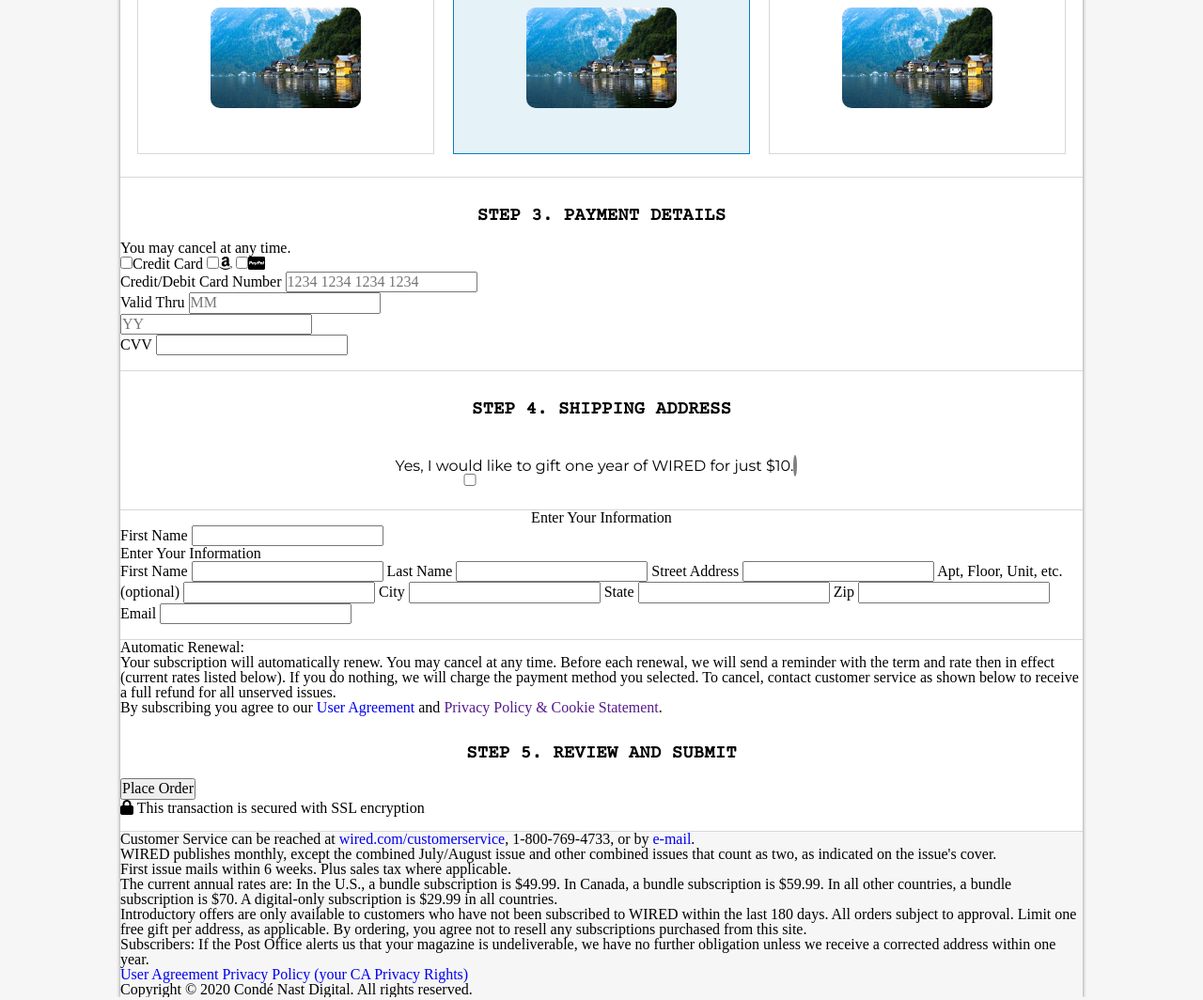
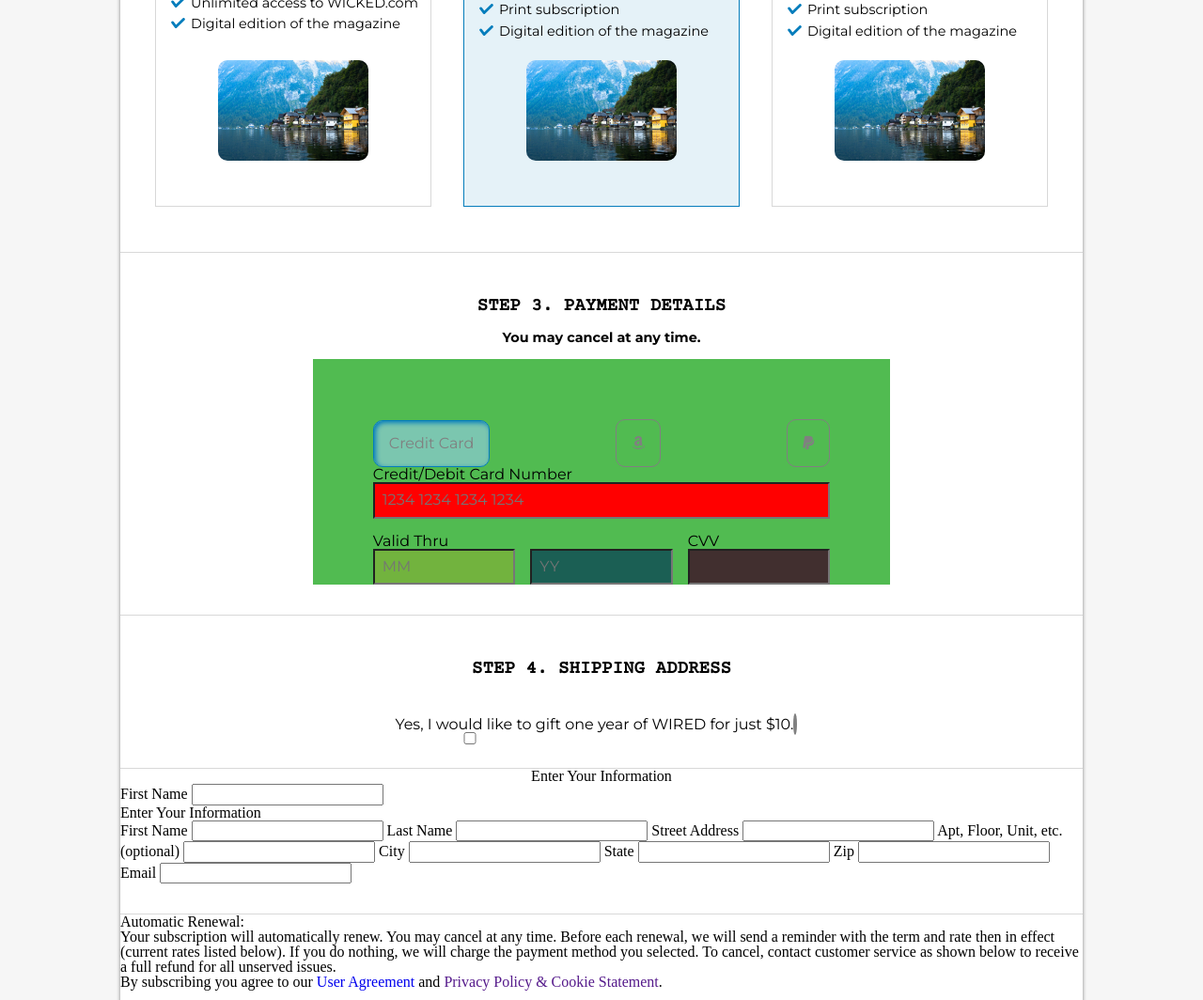
Before and after one commit to jseguraweb/wired-clone, a website: page form.html in a window 1280 px wide. Shown: the part 848-1912 px from the top of the page at 94% size. Drawn offline with nearby package versions, Linux system fonts and the light colour scheme.

Commit message:
improve step3: payment details

```diff
--- a/form.html
+++ b/form.html
@@ -149,38 +149,49 @@
                     </div>
                 </fieldset>
             </div>
-            <div class="step">
-                <fieldset id="payment">
+            <div class="step" id="payment">
+                <fieldset>
                     <legend>
                         <h3>Step 3. Payment details</h3>
                     </legend>
-                    <span>You may cancel at any time.</p>
-                        <div class="payments-wrapper">
-                            <label for="cc">
-                                <input type="checkbox" id="cc" name="cc" value="Credit Card">Credit Card
+                    <p class="cancel">You may cancel at any time.</p>
+                    <div class="wrapper-payments">
+                        <div class="wrapper-buttons">
+                            <label id="cc-button" for="cc">
+                                <div class="credit-debit pay-button rounded-border pressed-button">
+                                    <input type="radio" id="cc" name="payment" value="Credit Card">
+                                    <span>Credit
+                                        Card</span>
+                                </div>
                             </label>
-                            <label for="amazon-pay">
-                                <input type="checkbox" id="amazon-pay" name="amazon-pay" value="amazon-pay"><i
-                                    class="fab fa-amazon"></i>
+
+                            <label id="amazon-button" for="amazon-pay">
+                                <div class="amazon pay-button rounded-border">
+                                    <input type="radio" id="amazon-pay" name="payment" value="amazon-pay">
+                                    <span><i class="fab fa-amazon"></i></span>
+                                </div>
                             </label>
-                            <label for="paypal">
-                                <input type="checkbox" id="paypal" name="paypal" value="PayPal"><i
-                                    class="fab fa-cc-paypal"></i>
+
+                            <label id="paypal-button" for="paypal">
+                                <div class="pp pay-button rounded-border">
+                                    <input type="radio" id="paypal" name="payment" value="PayPal">
+                                    <span><i class="fab fa-paypal"></i></span>
+                                </div>
                             </label>
                         </div>
-                        <div class="payment-options">
-                            <div class="option-cc">
-                                <label for="credit-debit-card">Credit/Debit Card Number
-                                    <input type="tel" id="cc-number" name="cc-number" pattern="\d*" maxlength="16"
-                                        placeholder="1234 1234 1234 1234">
+                        <div class="wrapper-payment-info">
+                            <label id="label-cc" for="cc-number">
+                                <span>Credit/Debit Card Number</span>
+                                <br>
+                                <input type="tel" class="cc" id="cc-number" name="cc-number" pattern="\d*"
+                                    maxlength="16" placeholder="1234 1234 1234 1234">
                             </label>
-                                <div class="wrap-cc-data">
-                                    <div class="cc-info">
-                                        <label for="months">Valid Thru
-                                            <input type="text" list="months" id="months-list" name="months-list"
+                            <label id="label-months" for="months">
+                                <span>Valid Thru</span>
+                                <br>
+                                <input type="text" class="cc" list="months-list" id="months" name="months-list"
                                     placeholder="MM">
-                                        </label>
-                                        <datalist id="months">
+                                <datalist id="months-list">
                                     <option value="Jan"></option>
                                     <option value="Feb"></option>
                                     <option value="Mar"></option>
@@ -194,12 +205,12 @@
                                     <option value="Nov"></option>
                                     <option value="Dec"></option>
                                 </datalist>
-                                    </div>
-                                    <div class="cc-info">
-                                        <label for="years">
-                                            <input type="text" list="years" id="years-list" name="years-list"
+                            </label>
+
+                            <label id="label-years" for="years">
+                                <br>
+                                <input type="number" class="cc" list="years" id="years" name="years-list"
                                     placeholder="YY">
-                                        </label>
                                 <datalist id="years">
                                     <option value="2020"></option>
                                     <option value="2021"></option>
@@ -213,14 +224,40 @@
                                     <option value="2029"></option>
                                     <option value="2030"></option>
                                 </datalist>
+                            </label>
+
+                            <label id="label-cvv" for="cvv"><span>CVV</span>
+                                <br><input type="number" class="cc" id="cvv" name="cvv" pattern="\d*" maxlength="3">
+                            </label>
+                        </div> <!-- div.wrapper-payment-info -->
+                    </div> <!-- div.wrapper-payments -->
+                    <div class="other-payments">
+                        <div class="option-amazon">
+                            <a
+                                href="https://www.amazon.com/ap/signin?_encoding=UTF8&ignoreAuthState=1&openid.assoc_handle=usflex&openid.claimed_id=http%3A%2F%2Fspecs.openid.net%2Fauth%2F2.0%2Fidentifier_select&openid.identity=http%3A%2F%2Fspecs.openid.net%2Fauth%2F2.0%2Fidentifier_select&openid.mode=checkid_setup&openid.ns=http%3A%2F%2Fspecs.openid.net%2Fauth%2F2.0&openid.ns.pape=http%3A%2F%2Fspecs.openid.net%2Fextensions%2Fpape%2F1.0&openid.pape.max_auth_age=0&openid.return_to=https%3A%2F%2Fwww.amazon.com%2F%3Fref_%3Dnav_signin&switch_account="><img
+                                    src="./img/PwA.png" alt="link to amazon pay"></a>
                         </div>
-                                    <div class="cc-info">
-                                        <label for="cvv">CVV
-                                            <input type="number" id="cvv" name="cvv" pattern="\d*" maxlength="3">
-                                        </label>
-                                    </div>
-                                </div>
-                                <!--div.wrap-cc-data-->
+                        <div class="option-paypal">
+                            <h6>Express Checkout:</h6>
+                            <p>
+                                Your pay method will be charged now and automatically before each renewal. We will
+                                send
+                                you a reminder with the term and
+                                rate then in effect (current rates listed below). If you do nothing, you will be
+                                charged. You may cancel at any time by
+                                contacting customer service as shown below.
+                            </p>
+                            <p>
+                                By subscribing you agree to our <a href="https://www.condenast.com/user-agreement/">User
+                                    Agreement</a> and <a href="https://www.condenast.com/privacy-policy/">Privacy
+                                    Policy
+                                    & Cookie Statement</a>.
+                            </p>
+                            <button>
+                                <a
+                                    href="https://www.paypal.com/checkoutnow?token=EC-23K72487K63826314&sessionID=a30003864e_mtk6mzy6mdk&env=production&locale.x=de_DE&fundingOffered=&logLevel=warn&sdkMeta=eyJ1cmwiOiJodHRwczovL3d3dy5wYXlwYWxvYmplY3RzLmNvbS9hcGkvY2hlY2tvdXQuanMifQ%3D%3D&uid=5ac882d456&version=4&xcomponent=1">Checkout
+                                    with <i class="fab fa-cc-paypal"></i></a>
+                            </button>
                         </div>
                     </div>
                 </fieldset>
--- a/stylesheet/scss/_base.scss
+++ b/stylesheet/scss/_base.scss
@@ -6,6 +6,7 @@
     box-sizing: border-box;
     list-style: none;
     text-decoration: none;
+    scroll-behavior: smooth;
 }
 
 .fas {
--- a/stylesheet/scss/_component.scss
+++ b/stylesheet/scss/_component.scss
@@ -98,10 +98,10 @@
 .card {
     max-width: 25rem;
     height: auto;
-    margin: 0.5rem auto;
+    margin: 0 auto;
     background-color: #fff;
     border: 1px solid $bar-grey;
-    padding: 2rem 1.5rem;
+    padding: 2rem 0.8rem;
     @include main-text;
     @include flex-column;
     justify-content: space-between;
@@ -191,3 +191,26 @@
     background-color: $card-bkg;
     border-color: $blue;
 }
+
+// pay buttons
+
+.pay-button {
+    @include flex-column;
+    align-items: center;
+    justify-content: center;
+    padding: 1rem;
+    color: grey;
+
+    input {
+        opacity: 0;
+        width: 0;
+        height: 0;
+    }
+
+    &:hover {
+        cursor: pointer;
+        * {
+            color: $blue;
+        }
+    }
+}
--- a/stylesheet/scss/_layout.scss
+++ b/stylesheet/scss/_layout.scss
@@ -20,3 +20,17 @@
 @mixin thin-bottom-border {
     border-bottom: 1px solid $bar-grey;
 }
+
+// media queries
+
+@media screen and (min-width: 928px) {
+    .card:nth-of-type(1) {
+        order: 2;
+    }
+    .card:nth-of-type(2) {
+        order: 1;
+    }
+    .card:nth-of-type(2) {
+        order: 3;
+    }
+}
--- a/stylesheet/scss/modules/_form.scss
+++ b/stylesheet/scss/modules/_form.scss
@@ -19,6 +19,14 @@
 fieldset {
     width: 100%;
     padding: 0;
+    margin: 0;
+}
+
+.step {
+    width: auto;
+    // max-width: 100%;
+    padding: 2rem 0;
+    @include thin-bottom-border;
 
     h3 {
         @include mini-heading;
@@ -29,14 +37,6 @@
     legend {
         text-align: center;
     }
-
-}
-
-.step {
-    width: auto;
-    max-width: 100%;
-    padding: 1rem 0;
-    @include thin-bottom-border;
 }
 
 .form-header {
@@ -219,23 +219,92 @@
     }
 }
 
+// plan section
+
 #plan {
     .wrapper {
         display: grid;
-        grid-template-columns: repeat(auto-fit, minmax(16rem, 1fr));
-        grid-gap: 1rem;
-        padding: 0 1rem;
+        grid-template-columns: repeat(auto-fit, minmax(18rem, 1fr));
+        grid-gap: 0.5rem;
+        padding: 1rem 1.5rem;
     }
 }
 
-@media screen and (min-width: 768px) {
-    .card:nth-of-type(1) {
-        order: 2;
+// payment section
+
+.cancel {
+    @include main-text;
+    font-size: 0.9rem;
+    font-weight: 600;
+    text-align: center;
+    margin-bottom: 1rem;
+}
+
+.wrapper-payments {
+    background-color: rgb(81, 187, 81);
+    width: 90%;
+    height: 30vh;
+    margin: 0 auto;
+    @include main-text;
+    display: grid;
+    grid: repeat(3, 1fr), repeat(3, 1fr);
+
+    .wrapper-buttons {
+        @include flex-row;
+        justify-content: space-between;
     }
-    .card:nth-of-type(2) {
-        order: 1;
+
+    .wrapper-payment-info {
+        display: grid;
+        grid: repeat(2, 1fr)/ repeat(3, 1fr);
+        grid-gap: 1rem;
+
+        .cc {
+            width: 100%;
+            padding: 0.5rem;
+        }
+
+        #label-cc {
+            grid-area: 1/1/2/-1;
+            #cc-number {
+                width: 100%;
+                background-color: red;
+            }
+        }
+
+        #label-months {
+            grid-area: 2/1/-1/2;
+            #months {
+                background-color: rgb(114, 179, 62);
+            }
+        }
+
+        #label-years {
+            grid-area: 2/2/-1/3;
+            #years {
+                background-color: rgb(27, 95, 84);
+            }
+        }
+
+        #label-cvv {
+            grid-area: 2/3/-1/-1;
+            #cvv {
+                background-color: rgb(65, 47, 47);
+            }
+        }
+
     }
-    .card:nth-of-type(2) {
-        order: 3;
+
+    @media screen and (min-width: 600px) {
+        max-width: 60%;
+        padding: 4rem;
     }
 }
+
+
+
+// other payments
+
+.other-payments {
+    display: none;
+}
```
Also changed, not shown: img/PwA.png (added), img/wired-mag-pic.png (added), stylesheet/style.css, 1 other file. Lines whose indentation alone changed are shown as unchanged.
